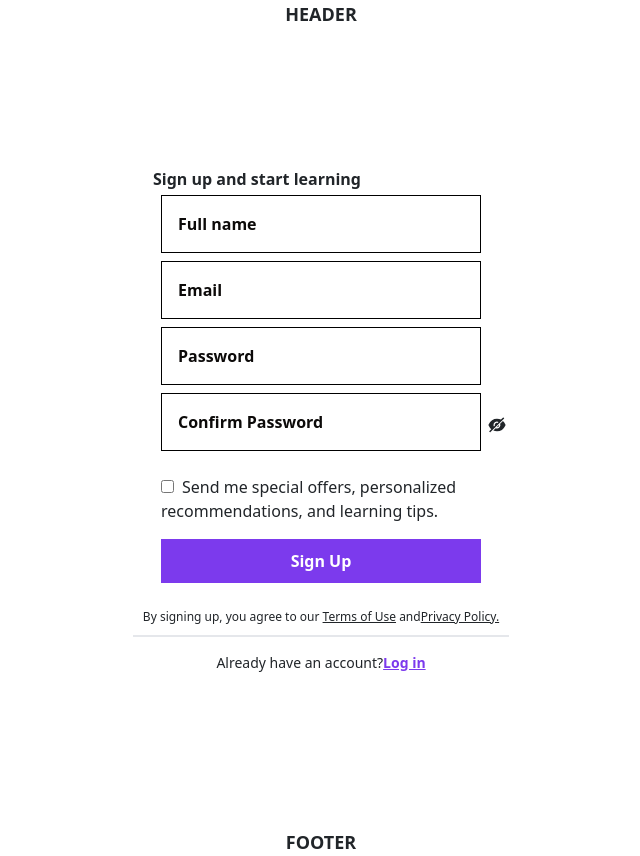
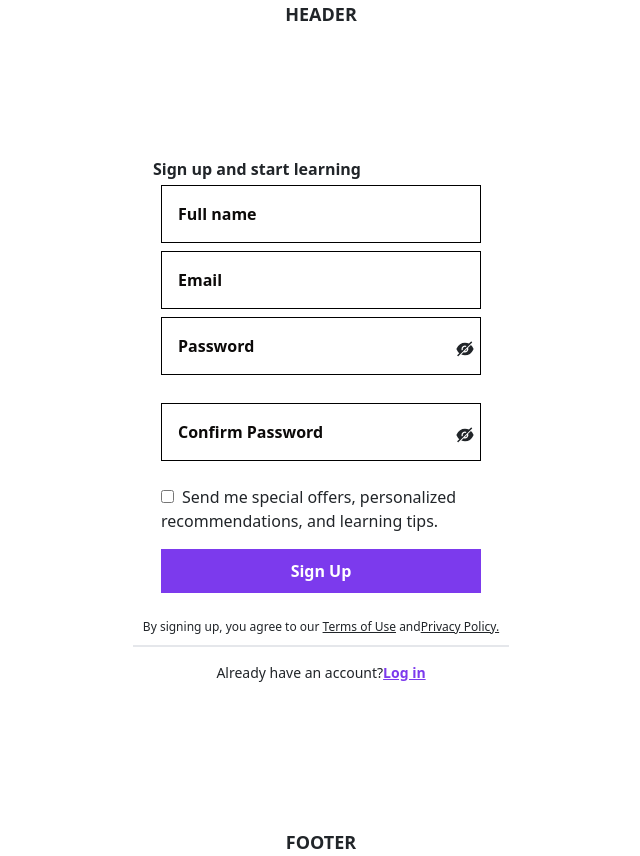
Before and after one commit to AlaaHamdyMohammadi/ITI-React-Udemy-Project-Team2, a React (Vite) app: page /signup in a window 1280 px wide. Shown: the whole page, without its empty margins (319-959 px from the left). Built offline with nearby package versions, Linux system fonts and the light colour scheme.

Commit message:
UpdateSignUp

```diff
--- a/src/pages/SignUp.jsx
+++ b/src/pages/SignUp.jsx
@@ -7,7 +7,8 @@ import { AiFillEyeInvisible, AiFillEye } from 'react-icons/ai';
 
 function SignUp() {
     const navigate = useNavigate();
-    const [show, setShow] = useState(false);
+    const [showPassword, setshowPassword] = useState(false);
+    const [showPasswordConfirm, setshowPasswordConfirm] = useState(false);
 
     function handleSubmit(e) {
       e.preventDefault();
@@ -31,24 +32,35 @@ function SignUp() {
           className="border-1 my-1 w-80 border-solid border-black p-3 placeholder:font-bold placeholder:text-stone-950"
         />
         <input
-          type={show ? 'text' : 'password'}
+          type={showPassword ? 'text' : 'password'}
           placeholder="Password"
           className="border-1 my-1 w-80 border-solid border-black p-3 placeholder:font-bold placeholder:text-stone-950"
         />
+        {showPassword ? (
+          <AiFillEye
+            onClick={() => setshowPassword(!showPassword)}
+            className="relative bottom-10 left-36 text-xl"
+          />
+        ) : (
+          <AiFillEyeInvisible
+            onClick={() => setshowPassword(!showPassword)}
+            className="relative bottom-10 left-36 text-xl"
+          />
+        )}
         <input
-          type={show ? 'text' : 'password'}
+          type={showPasswordConfirm ? 'text' : 'password'}
           placeholder="Confirm Password"
           className="border-1 my-1 w-80 border-solid border-black p-3 placeholder:font-bold placeholder:text-stone-950"
         />
-        {show ? (
+        {showPasswordConfirm ? (
           <AiFillEye
-            onClick={() => setShow(!show)}
-            className="relative bottom-10 left-44 text-xl"
+            onClick={() => setshowPasswordConfirm(!showPasswordConfirm)}
+            className="relative bottom-10 left-36 text-xl"
           />
         ) : (
           <AiFillEyeInvisible
-            onClick={() => setShow(!show)}
-            className="relative bottom-10 left-44 text-xl"
+            onClick={() => setshowPasswordConfirm(!showPasswordConfirm)}
+            className="relative bottom-10 left-36 text-xl"
           />
         )}
         <div className="w-80 text-left">
```
